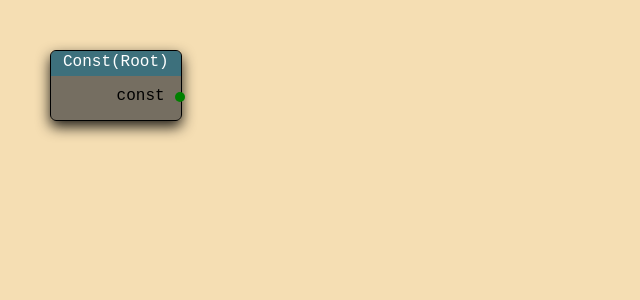
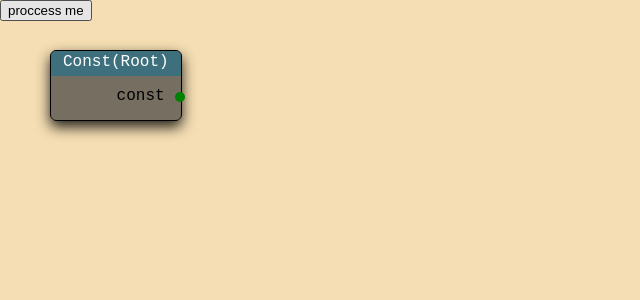
Before and after one commit to Lexyna/react-logic-flow, a React (Create React App) app: page / in a window 1280 px wide. Shown: the top 300 px of the page, without its empty margins (0-640 px from the left). Built offline with nearby package versions, Linux system fonts and the light colour scheme.

Commit message:
added processing button

```diff
--- a/src/components/NodeEditor.tsx
+++ b/src/components/NodeEditor.tsx
@@ -1,5 +1,6 @@
 import { MouseEvent, useState } from "react";
 import "../css/NodeEditor.css";
+import { proccesstNodes } from "../logic/NodeProcessing";
 import { computeBezierCurve } from "../logic/Utils";
 import {
   Connection,
@@ -15,11 +16,12 @@ let selectedOutput: selectedNode | null = null;
 let isSelected: boolean = false;
 
 export const NodeEditor = (props: NodeEditorProps) => {
+  const rootId = props.id + "Root"; // useNanoId here to create the unqiue Id
   const [nodes, setNodes] = useState<LogicNode[]>([
     {
       ...props.root,
       name: props.root.name + "(Root)",
-      id: props.id, // useNanoId here to create the unqiue Id
+      id: rootId,
       x: 50,
       y: 50,
     },
@@ -186,6 +188,10 @@ export const NodeEditor = (props: NodeEditorProps) => {
     setConnections(cons);
   };
 
+  const execute = () => {
+    proccesstNodes(nodes, connections, rootId);
+  };
+
   let pathId: number = 0;
 
   return (
@@ -202,6 +208,9 @@ export const NodeEditor = (props: NodeEditorProps) => {
         y={contextMenuOptions.y}
         addNode={addNodeToEditor}
       />
+      <button style={{ position: "absolute" }} onClick={execute}>
+        proccess me
+      </button>
       <svg
         className="NodeEditorSVG"
         onClick={hideContextMenu}
```
